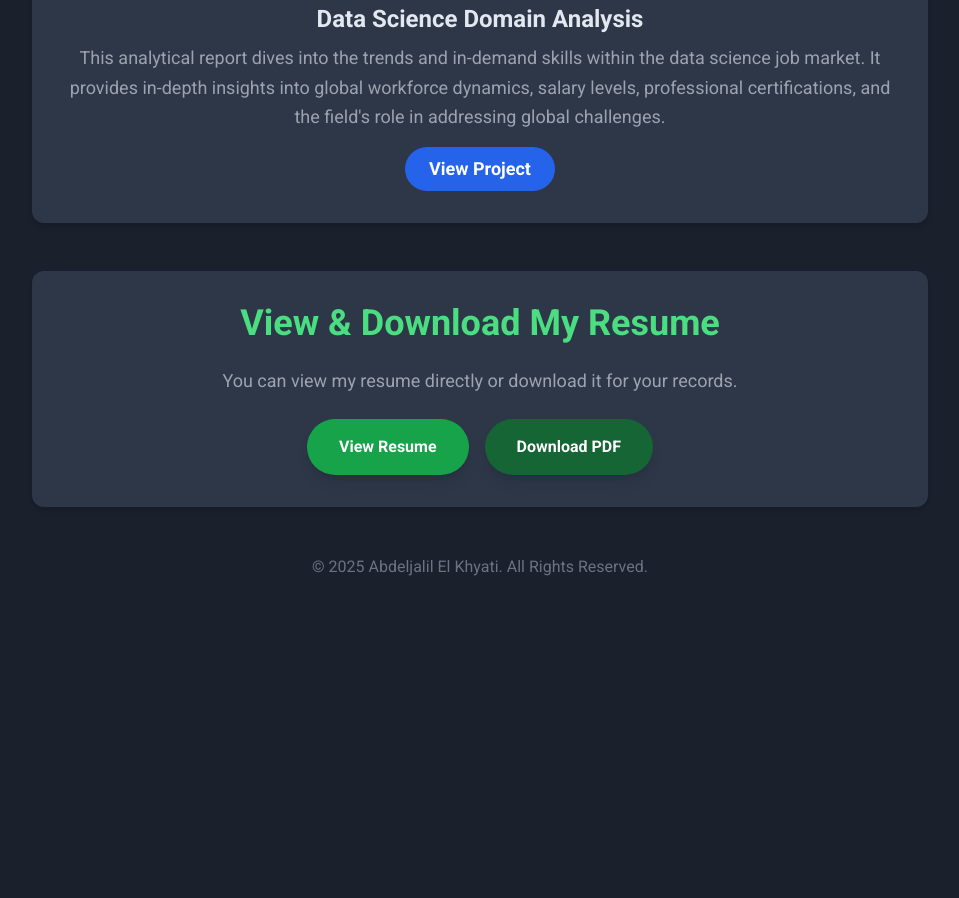
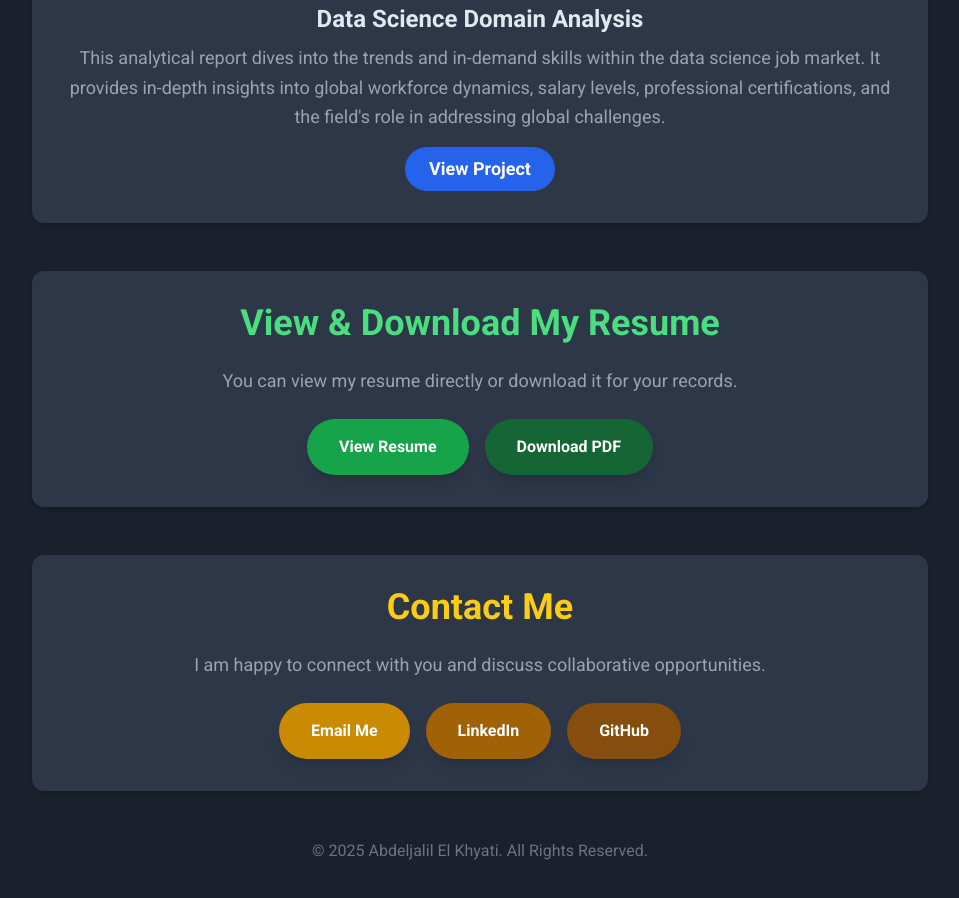
Before and after one commit to JALILOHUB/resume, a plain HTML site: page index.html in a window 1280 px wide. Shown: the part 1080-1978 px from the top of the page, without its empty margins (160-1119 px from the left). Before the commit the page ends 1707 px from the top, so only its background shows below. Drawn offline with nearby package versions, Linux system fonts and the light colour scheme.

Commit message:
Update index.html

```diff
--- a/index.html
+++ b/index.html
@@ -34,10 +34,11 @@
         <section id="about" class="section-card p-8 text-center">
             <h2 class="text-4xl font-bold text-purple-400 mb-6">About Me</h2>
             <div class="flex flex-col md:flex-row items-center justify-center space-y-6 md:space-y-0 md:space-x-8">
+                <!-- START: تعديل الصورة الشخصية -->
                 <div class="w-48 h-48 rounded-full overflow-hidden shadow-lg border-4 border-purple-500">
-                    <!-- Note: Ensure you have the 'AbdeljalilElkhyati.JPG' image in your repository -->
-                    <img src="AbdeljalilElkhyati.JPG" alt="Photo of Abdeljalil" class="w-full h-full object-cover object-contain">
+                    <img src="AbdeljalilElkhyati.JPG" alt="Photo of Abdeljalil" class="w-full h-full object-contain object-top">
                 </div>
+                <!-- END: تعديل الصورة الشخصية -->
                 <div class="text-lg md:text-left">
                     <p class="mb-4 leading-relaxed">
                         Abdeljalil El Khyati is a seasoned mathematics teacher with 16 years of experience, now passionately transitioning into data science. His background in teaching has given him a unique ability to simplify complex concepts and communicate them effectively, a skill he now applies to data.
@@ -53,7 +54,6 @@
             <h2 class="text-4xl font-bold text-blue-400 mb-6">My Projects</h2>
             <div class="flex flex-col items-center">
                 <div class="w-full max-w-lg mb-6">
-                    <!-- Note: Ensure you have the 'cyclistic_report_image.webp' image in your repository -->
                     <img src="cyclistic_report_image.webp" alt="Cyclistic Data Analysis Report" class="w-full project-image shadow-md">
                 </div>
                 <div class="text-lg">
@@ -70,14 +70,27 @@
             <h2 class="text-4xl font-bold text-green-400 mb-6">View & Download My Resume</h2>
             <p class="text-lg text-gray-400 mb-6">You can view my resume directly or download it for your records.</p>
             <div class="flex flex-col md:flex-row items-center justify-center space-y-4 md:space-y-0 md:space-x-4">
-                <!-- View Resume Button -->
-                <!-- Note: 'Abdeljalil_El_Khyati_DATA_CV.pdf' must be in the same repository folder -->
                 <a href="Abdeljalil_El_Khyati_DATA_CV.pdf" target="_blank" class="px-8 py-4 bg-green-600 text-white font-bold rounded-full shadow-lg hover:bg-green-700 transition-colors duration-300 transform hover:scale-105">
                     View Resume
                 </a>
-                <!-- Download Resume Button -->
                 <a href="Abdeljalil_El_Khyati_DATA_CV.pdf" download="Abdeljalil_El_Khyati_DATA_CV.pdf" class="px-8 py-4 bg-green-800 text-white font-bold rounded-full shadow-lg hover:bg-green-900 transition-colors duration-300 transform hover:scale-105">
                     Download PDF
+                </a>
+            </div>
+        </section>
+
+        <section id="contact" class="section-card p-8 text-center">
+            <h2 class="text-4xl font-bold text-yellow-400 mb-6">Contact Me</h2>
+            <p class="text-lg text-gray-400 mb-6">I am happy to connect with you and discuss collaborative opportunities.</p>
+            <div class="flex flex-col md:flex-row items-center justify-center space-y-4 md:space-y-0 md:space-x-4">
+                <a href="mailto:elkhyatiabdeljalil@gmail.com" class="px-8 py-4 bg-yellow-600 text-white font-bold rounded-full shadow-lg hover:bg-yellow-700 transition-colors duration-300 transform hover:scale-105">
+                    Email Me
+                </a>
+                <a href="https://www.linkedin.com/in/abdeljalil-el-khyati/" target="_blank" class="px-8 py-4 bg-yellow-700 text-white font-bold rounded-full shadow-lg hover:bg-yellow-800 transition-colors duration-300 transform hover:scale-105">
+                    LinkedIn
+                </a>
+                <a href="https://github.com/JALILOHUB" target="_blank" class="px-8 py-4 bg-yellow-800 text-white font-bold rounded-full shadow-lg hover:bg-yellow-900 transition-colors duration-300 transform hover:scale-105">
+                    GitHub
                 </a>
             </div>
         </section>
```
